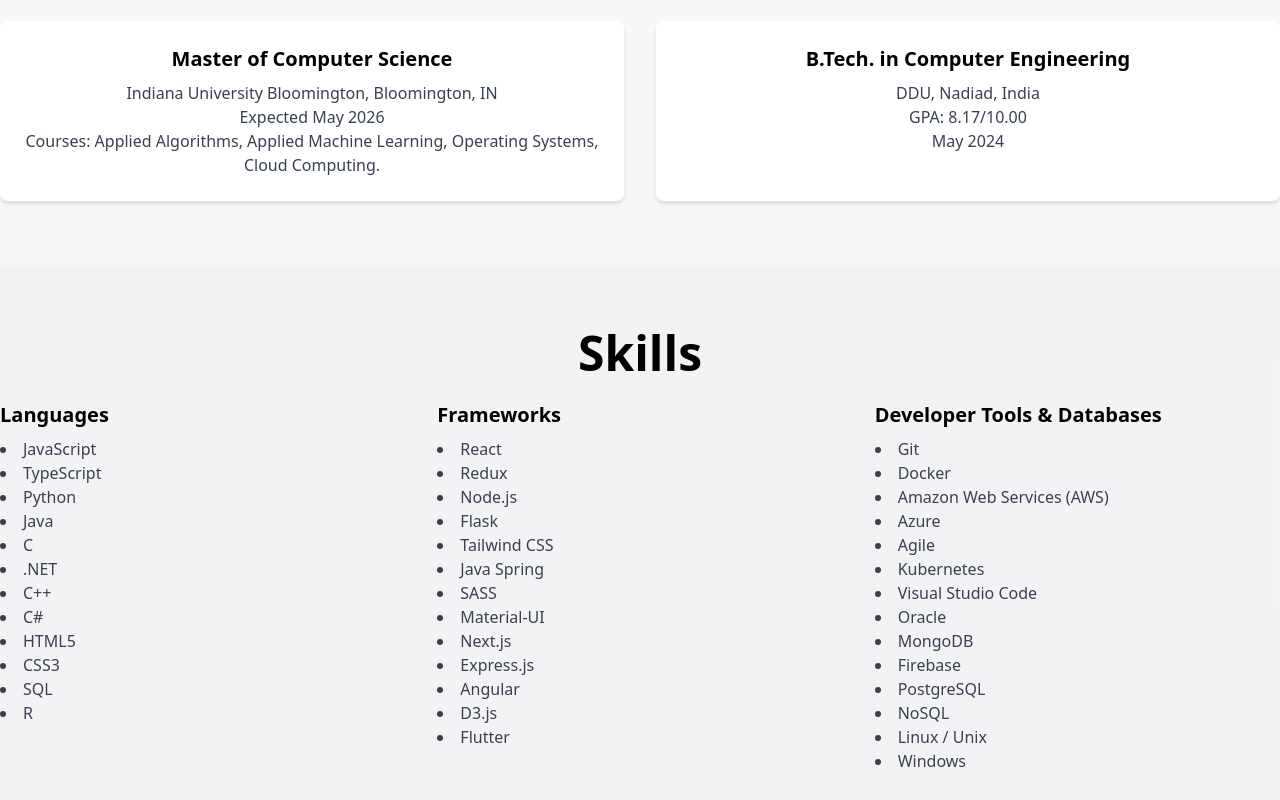
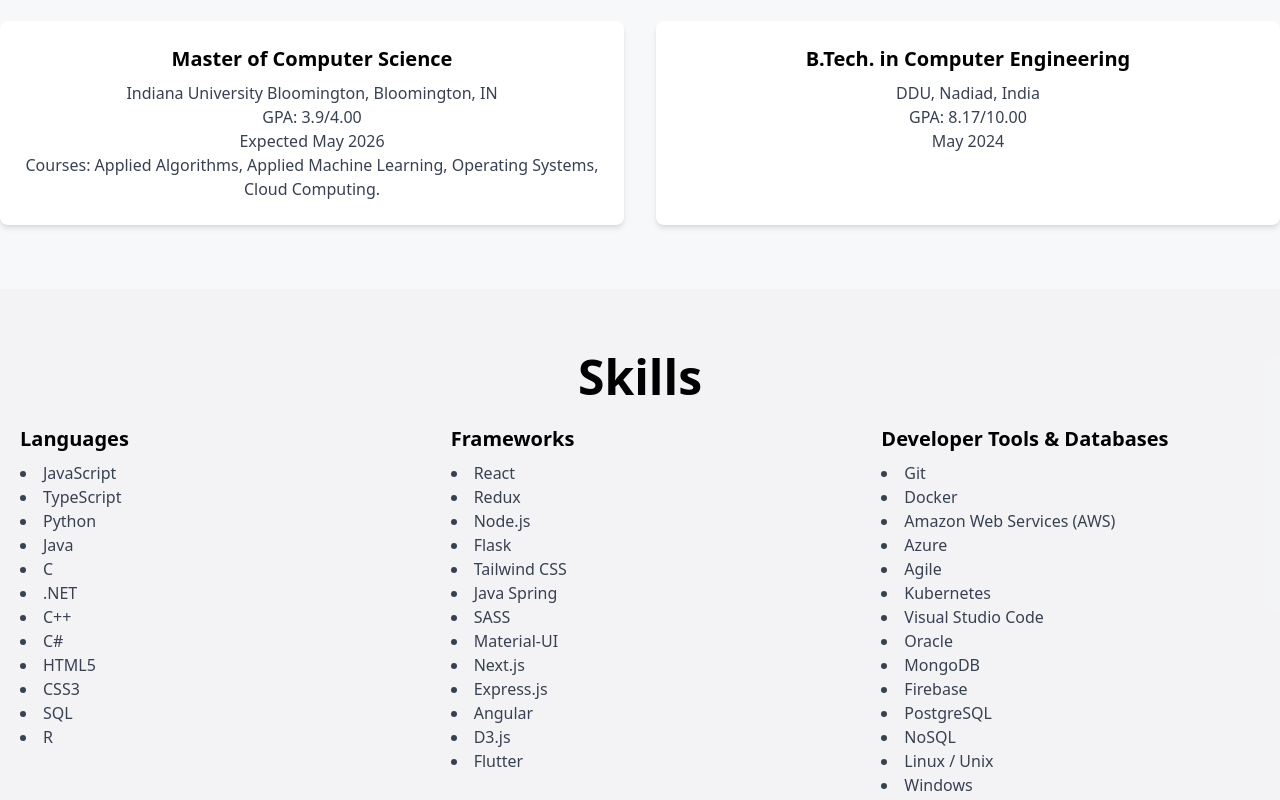
Before and after one commit to devpatel062/devpatel062.github.io, a plain HTML site: page index.html in a window 1280 px wide. Shown: the part 1167-1967 px from the top of the page. Drawn offline with nearby package versions, Linux system fonts and the light colour scheme.

Commit message:
Update index.html

```diff
--- a/index.html
+++ b/index.html
@@ -50,7 +50,7 @@
         <!-- About Me Section -->
         <section id="about" class="container mx-auto py-16">
             <h2 class="text-5xl font-bold mb-6 text-center">About Me</h2>
-            <div class="grid grid-cols-1 md:grid-cols-2 gap-8">
+            <div class="grid grid-cols-1 md:grid-cols-2 gap-8" style="margin-left: 20px;">
                 <div>
                     <img src="images/ProfilePic.jfif" alt="Dev Patel" class="rounded-lg shadow-md mx-auto md:mx-0" style="max-width: 400px; max-height: 400px;">
                 </div>
@@ -76,6 +76,7 @@
                 <div class="md:text-center bg-white rounded-lg shadow-md p-6">
                     <h3 class="text-xl font-semibold mb-2">Master of Computer Science</h3>
                     <p class="text-gray-700">Indiana University Bloomington, Bloomington, IN</p>
+                    <p class="text-gray-700">GPA: 3.9/4.00</p>
                     <p class="text-gray-700">Expected May 2026</p>
                     <p class="text-gray-700">Courses: Applied Algorithms, Applied Machine Learning, Operating Systems, Cloud Computing.</p>
                 </div>
@@ -91,7 +92,7 @@
         <!-- Skills Section -->
        <section id="skills" class="container mx-auto py-16 bg-gray-100 bg-opacity-50">
             <h2 class="text-5xl font-bold mb-6 text-center">Skills</h2>
-            <div class="grid grid-cols-1 md:grid-cols-2 lg:grid-cols-3 gap-8">
+            <div class="grid grid-cols-1 md:grid-cols-2 lg:grid-cols-3 gap-8" style="margin-left: 20px;">
                 <div>
                     <h3 class="text-xl font-semibold mb-2">Languages</h3>
                     <ul class="list-disc list-inside text-gray-700">
```
